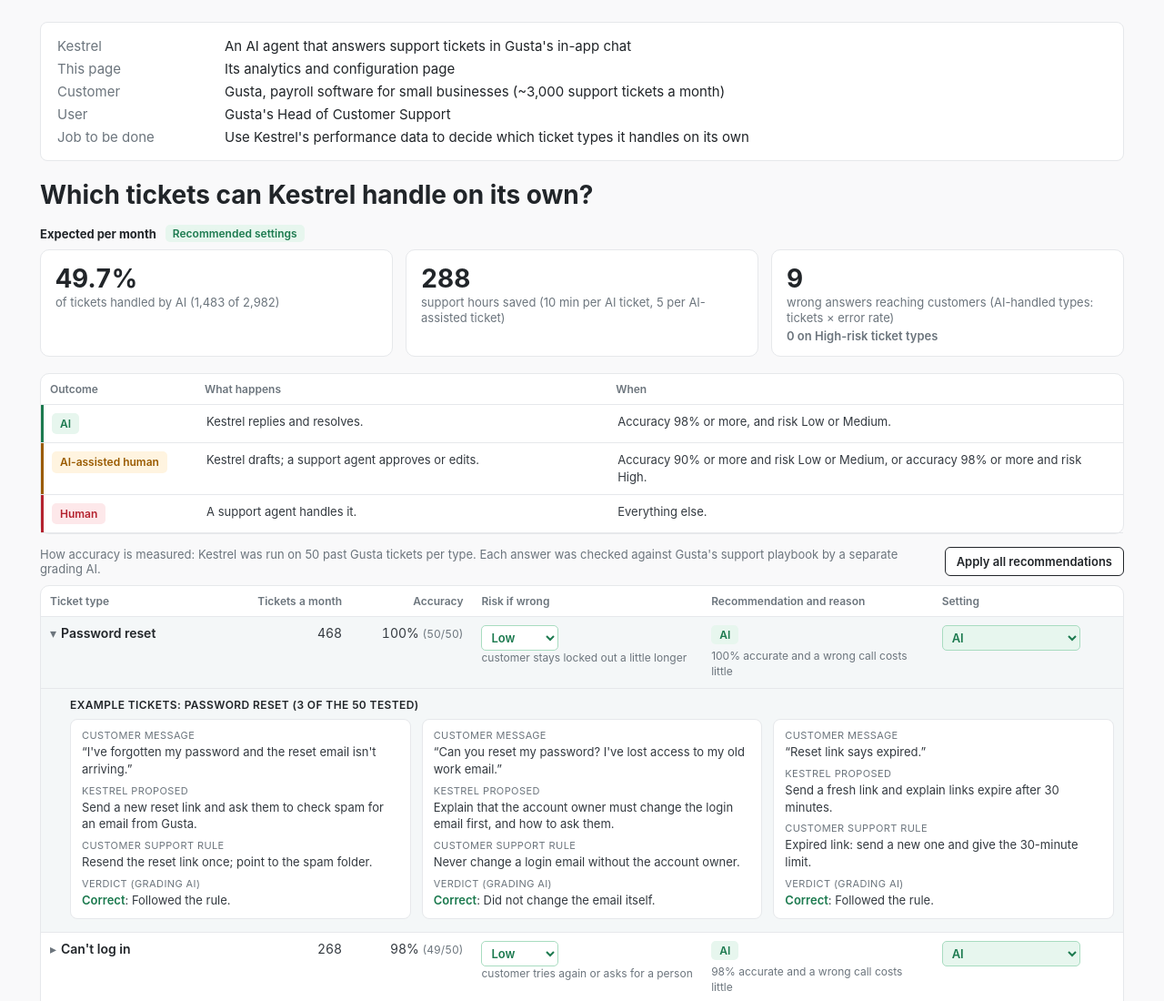
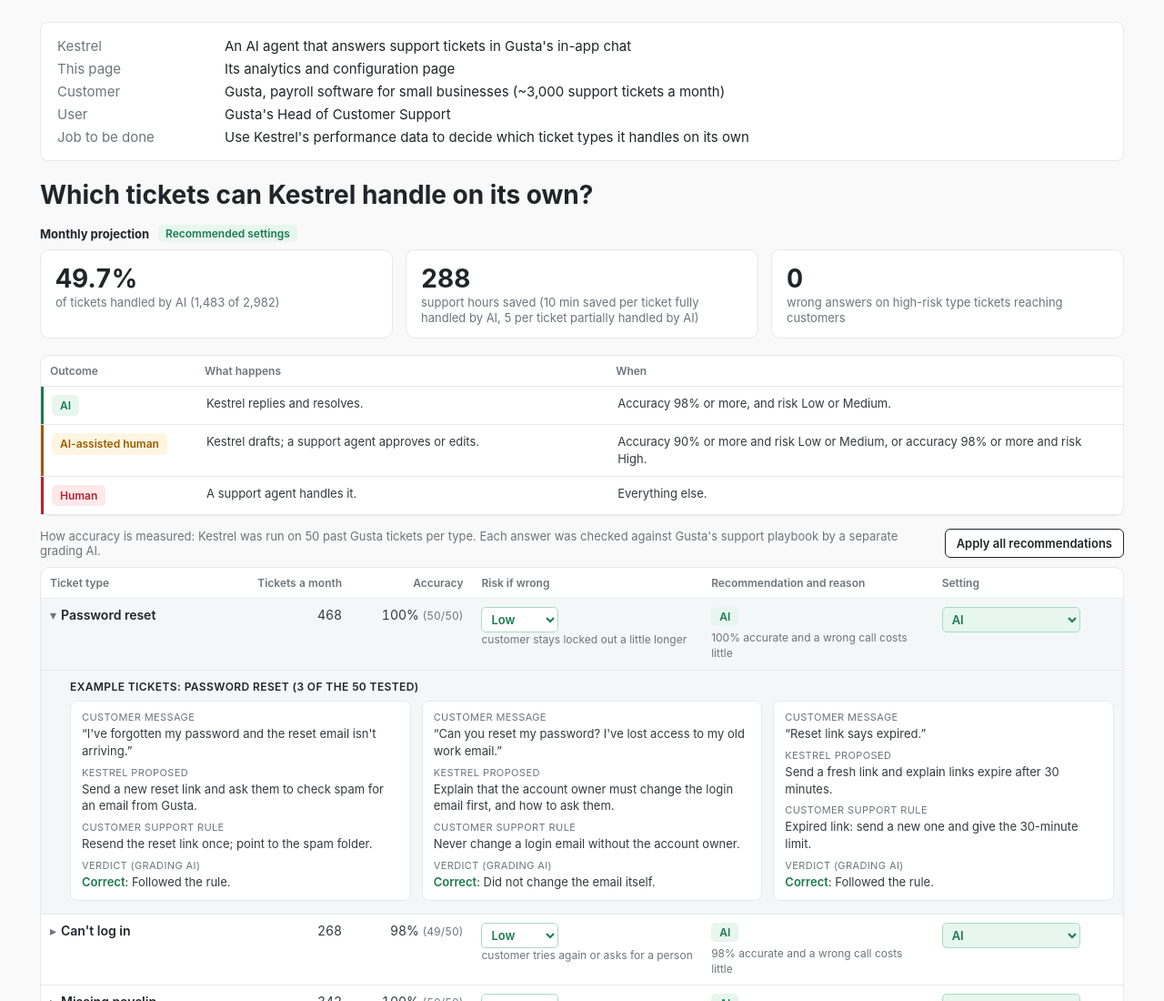
Before and after one commit to kfauzie/product-workflow, a website: page examples/kestrel/run/build/mvp.html in a window 1280 px wide. Shown: the top 1100 px of the page at 91% size. Drawn offline with Linux system fonts and the light colour scheme.

Commit message:
Monthly projection box: AI share, hours saved, high-risk wrong answers
Co-Authored-By: Claude Opus 5.5 <noreply@anthropic.com>
Claude-Session: https://claude.ai/code/session_016JoguXTxkWcj5knaYbAtMZ

```diff
--- a/examples/kestrel/run/build/mvp.html
+++ b/examples/kestrel/run/build/mvp.html
@@ -15,7 +15,7 @@ h1{font-size:28px;color:var(--head);margin:0 0 16px}
 .state{font-size:12px;font-weight:600;padding:2px 8px;border-radius:5px}.state-rec{background:var(--ai-bg);color:var(--ai)}.state-over{background:var(--mix-bg);color:var(--mix)}
 .summary{display:grid;grid-template-columns:repeat(3,1fr);gap:14px;margin-bottom:18px}
 .delta{font-size:12px;font-weight:600;margin-top:4px}.d-up{color:var(--ai)}.d-bad{color:var(--hum)}.d-none{color:var(--mute);font-weight:400}
-.hi{display:block;font-size:13px;font-weight:600;margin-top:4px}.hi-ok{color:var(--ai)}.hi-bad{color:var(--hum)}
+.card b.hi-bad{color:var(--hum)}
 .card{background:#fff;border:1px solid var(--line);border-radius:10px;padding:14px 16px}
 .card b{display:block;font-size:28px;color:var(--head);font-variant-numeric:tabular-nums}
 .card span{color:var(--mute);font-size:13px}
@@ -118,12 +118,11 @@ function render(){
   const recSet = E.map(t => recommend(t, n)), r = summary(DE, recSet), overrides = settings.filter((m, i) => m !== recSet[i]).length;
   const delta = (now, base, unit, goodUp) => { const d = now - base; if (Math.abs(d) < 0.05) return '';
     const good = goodUp ? d > 0 : d < 0; return `<div class="delta ${good ? 'd-up' : 'd-bad'}">${d > 0 ? '+' : '−'}${unit(Math.abs(d))} vs recommended</div>`; };
-  document.getElementById('dashHead').innerHTML = `<b>Expected per month</b><span id="state" class="state ${overrides ? 'state-over">' + overrides + (overrides === 1 ? ' override' : ' overrides') : 'state-rec">Recommended settings'}</span>`;
+  document.getElementById('dashHead').innerHTML = `<b>Monthly projection</b><span id="state" class="state ${overrides ? 'state-over">' + overrides + (overrides === 1 ? ' override' : ' overrides') : 'state-rec">Recommended settings'}</span>`;
   document.getElementById('summary').innerHTML = `
     <div class="card"><b id="sumShare">${(s.aiShare * 100).toFixed(1)}%</b><span>of tickets handled by AI (${fmt(s.ai)} of ${fmt(s.all)})</span>${delta(s.aiShare * 100, r.aiShare * 100, v => v.toFixed(1) + ' pts', true)}</div>
-    <div class="card"><b id="sumHours">${fmt(s.hours)}</b><span>support hours saved (${D.minutes_ai} min per AI ticket, ${D.minutes_assisted} per AI-assisted ticket)</span>${delta(s.hours, r.hours, v => fmt(v) + ' hours', true)}</div>
-    <div class="card"><b id="sumWrong">${fmt(s.wrong)}</b><span>wrong answers reaching customers (AI-handled types: tickets × error rate)</span>
-      <span id="sumHigh" class="hi ${s.wrongHigh >= 0.5 ? 'hi-bad">' + fmt(s.wrongHigh) : 'hi-ok">0'} on High-risk ticket types</span>${delta(s.wrong, r.wrong, v => fmt(v), false)}</div>`;
+    <div class="card"><b id="sumHours">${fmt(s.hours)}</b><span>support hours saved (${D.minutes_ai} min saved per ticket fully handled by AI, ${D.minutes_assisted} per ticket partially handled by AI)</span>${delta(s.hours, r.hours, v => fmt(v) + ' hours', true)}</div>
+    <div class="card"><b id="sumHigh" class="${s.wrongHigh >= 0.5 ? 'hi-bad' : ''}">${fmt(s.wrongHigh)}</b><span>wrong answers on high-risk type tickets reaching customers</span>${delta(s.wrongHigh, r.wrongHigh, v => fmt(v), false)}</div>`;
   const rows = E.map((t, i) => {
     const rec = recommend(t, n), set = settings[i], isOpen = open.has(i), p = Math.round(accuracy(t, n) * 100), adj = t.risk !== D.types[i].risk;
     const over = set !== rec ? `<div><span class="tag">Overridden</span></div>` : '';
```
Also changed, not shown: examples/kestrel/run/build/check_mvp.js (+4 -4 lines), README.md, examples/kestrel/run/design/1-overview.png, examples/kestrel/run/design/2-override.png.
